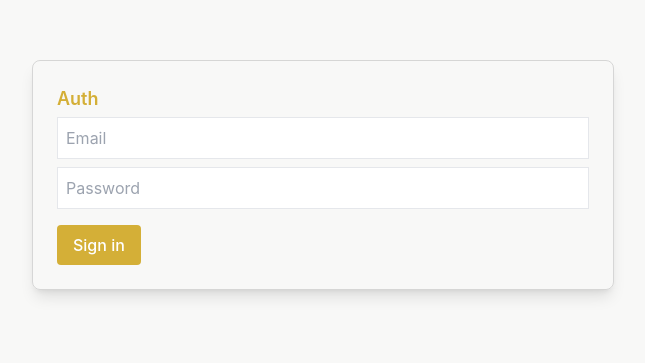
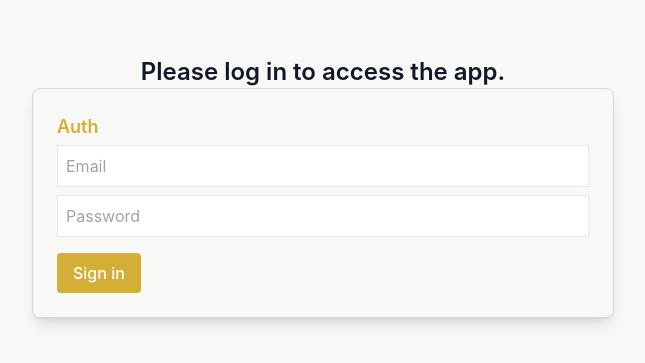
Before and after one commit to erosfrancesco/musical-vagabond, a React app: page / in a window 1280 px wide. Shown: the part 213-576 px from the top of the page, without its empty margins (317-962 px from the left). Built offline with nearby package versions, Linux system fonts and the light colour scheme; no server answers; the database is empty; the HTML template or start-up script is replaced by a standard one.

Commit message:
routing and auth page

```diff
--- a/package.json
+++ b/package.json
@@ -8,6 +8,7 @@
     "@tanstack/react-query": "^5.90.16",
     "@tanstack/react-query-devtools": "^5.91.2",
     "clsx": "^2.1.1",
+    "react-router-dom": "^6.18.0",
     "react": "^18.2.0",
     "react-dom": "^18.2.0"
   },
--- a/src/App.tsx
+++ b/src/App.tsx
@@ -1,19 +1,35 @@
-import SupabaseAuth from './components/SupabaseAuth';
-import SupabaseTest from './components/SupabaseTest';
 import { QueryClient, QueryClientProvider } from '@tanstack/react-query';
 import { ReactQueryDevtools } from '@tanstack/react-query-devtools';
+import { Routes, Route, Link } from 'react-router-dom';
+import RendicontoAssociazione from './pages/RendicontoAssociazione';
+import Associazioni from './pages/Associazioni';
+import useSupabaseUser from './hooks/useSupabaseUser';
+import SupabaseAuth from './components/SupabaseAuth';
 
 const queryClient = new QueryClient();
 
+
 function App(): JSX.Element {
+    const { isLogged } = useSupabaseUser();
+
+    if (!isLogged) {
+        return (
+            <div className="min-h-screen bg-marble flex flex-col items-center justify-center text-gray-900 p-4">
+                <h1 className="text-2xl font-semibold">Please log in to access the app.</h1>
+                <SupabaseAuth />
+            </div>
+        );
+    }
+
     return (
         <QueryClientProvider client={queryClient}>
-            <div className="min-h-screen bg-marble flex flex-col items-center justify-center text-gray-900 text-[clamp(14px,2vmin,20px)] p-4">
-                <header className="mb-6">
-                    <SupabaseAuth />
-                </header>
-                <SupabaseTest />
-            </div>
+            <nav className="p-4">
+                <Link to="/" className="text-blue-600">Home</Link>
+            </nav>
+            <Routes>
+                <Route path="/" element={<Associazioni />} />
+                <Route path=":associazioneCodiceFiscale" element={<RendicontoAssociazione />} />
+            </Routes>
             <ReactQueryDevtools initialIsOpen={false} />
         </QueryClientProvider>
     );
--- a/src/components/SupabaseAuth.tsx
+++ b/src/components/SupabaseAuth.tsx
@@ -2,7 +2,7 @@ import { useEffect, useState } from "react";
 import { supabase } from "../lib/supabaseClient";
 import Button from "./Button";
 import Card from "./Card";
-import useSupabaseUser from "./useSupabaseUser";
+import useSupabaseUser from "../hooks/useSupabaseUser";
 
 
 export function SupabaseAuth() {
--- a/src/components/SupabaseTest.tsx
+++ b/src/components/SupabaseTest.tsx
@@ -1,6 +1,6 @@
 import Button from "./Button";
 import Card from "./Card";
-import useSupabaseUser from "./useSupabaseUser";
+import useSupabaseUser from "../hooks/useSupabaseUser";
 import useAssociazioni from "../hooks/useAssociazioni";
 
 export function SupabaseTest() {
--- a/src/index.tsx
+++ b/src/index.tsx
@@ -2,10 +2,13 @@ import React from 'react';
 import ReactDOM from 'react-dom/client';
 import './index.css';
 import App from './App';
+import { BrowserRouter } from 'react-router-dom';
 
 const root = ReactDOM.createRoot(document.getElementById('root') as HTMLElement);
 root.render(
     <React.StrictMode>
-        <App />
+        <BrowserRouter>
+            <App />
+        </BrowserRouter>
     </React.StrictMode>
 );
--- /dev/null
+++ b/src/pages/Associazioni.tsx
@@ -0,0 +1,13 @@
+import SupabaseTest from '../components/SupabaseTest';
+import SupabaseAuth from '../components/SupabaseAuth';
+
+export default function Associazioni(): JSX.Element {
+  return (
+    <div className="min-h-screen bg-marble flex flex-col items-center justify-center text-gray-900 text-[clamp(14px,2vmin,20px)] p-4">
+      <header className="mb-6 w-full max-w-3xl">
+        <SupabaseAuth />
+      </header>
+      <SupabaseTest />
+    </div>
+  );
+}
--- /dev/null
+++ b/src/pages/RendicontoAssociazione.tsx
@@ -0,0 +1,14 @@
+import { useParams } from 'react-router-dom';
+
+export default function RendicontoAssociazione(): JSX.Element {
+  const params = useParams();
+  const codice = params.associazioneCodiceFiscale;
+
+  return (
+    <div className="min-h-screen bg-marble flex flex-col items-center justify-center text-gray-900 p-4">
+      <h1 className="text-2xl font-semibold">Associazione</h1>
+      <p className="mt-4">Codice fiscale: {codice ?? '—'}</p>
+      <p className="mt-2 text-sm text-gray-600">Pagina vuota (placeholder).</p>
+    </div>
+  );
+}
```
Also changed, not shown: src/hooks/useSupabaseUser.ts (renamed from src/components/useSupabaseUser.ts), 1 other file (tests, documents, lock files or other folders).
